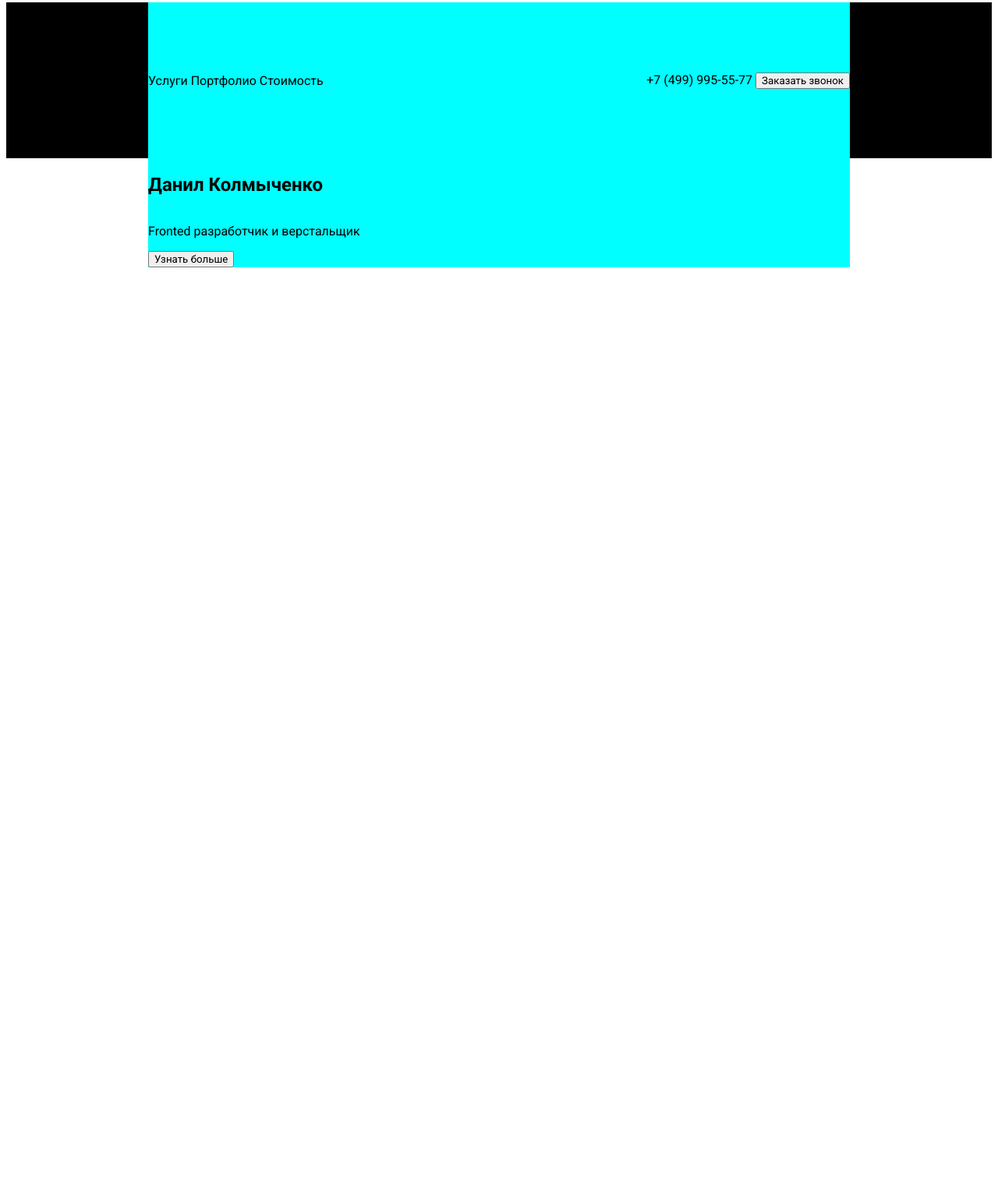
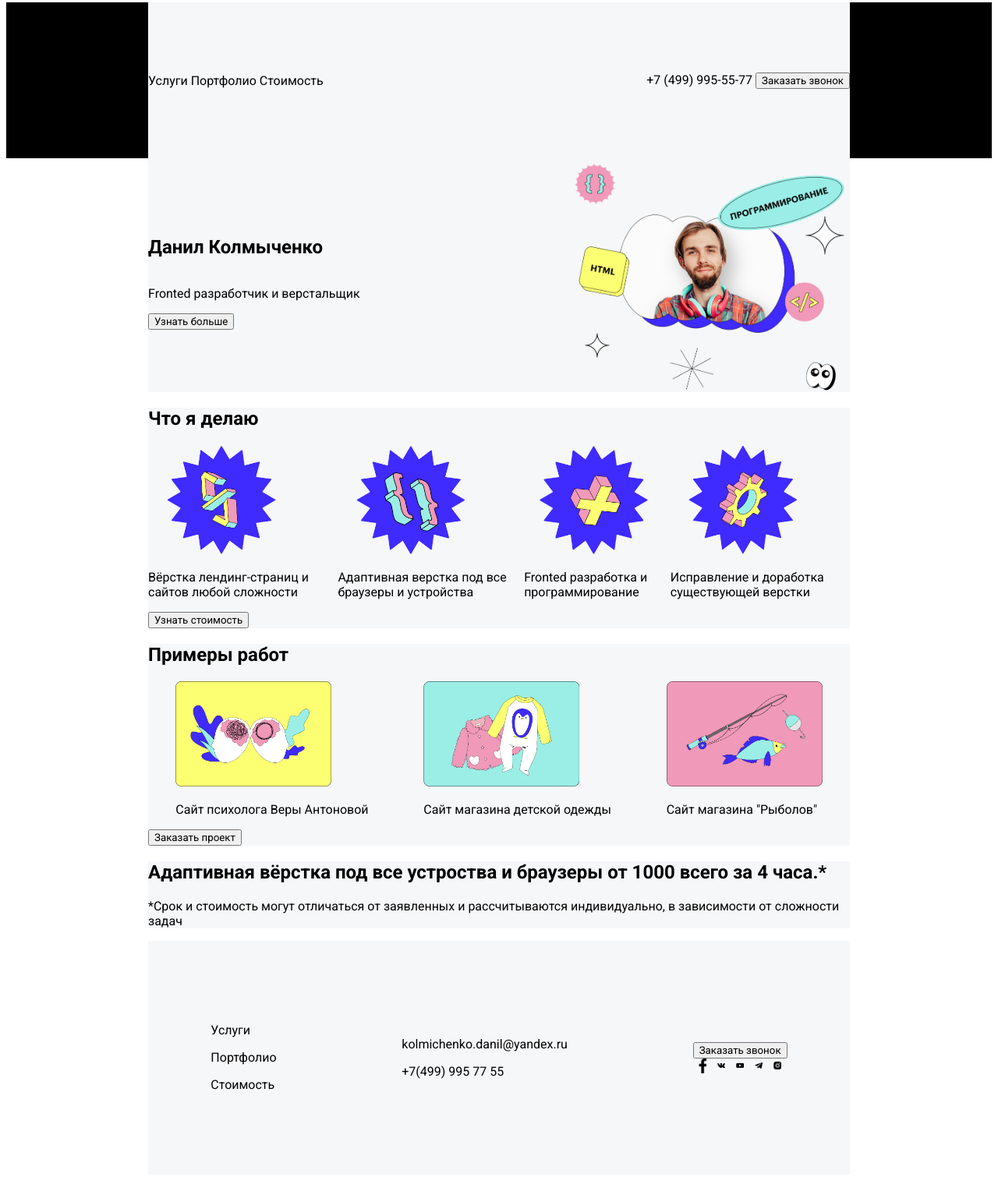
Before and after one commit to DanilK841/test_git, a plain HTML site: page index.html in a window 1280 px wide. Shown: the part 5-1515 px from the top of the page at 78% size. Before the commit the page ends 800 px from the top, so only its background shows below. Drawn offline with Linux system fonts and the light colour scheme.

Commit message:
update site

```diff
--- a/index.html
+++ b/index.html
@@ -26,8 +26,8 @@
 
         </header>
 
-        <section>
-            <div class="base-fixed rowalign">
+        <section class="first-block">
+            <div class="base-fixed rowalign img-main">
                 <h1> Данил Колмыченко </h1>
                 <p> Fronted разработчик и верстальщик </p>
                 <button>Узнать больше </button>
@@ -35,8 +35,84 @@
 
         </section>
 
+        <section class="base-fixed">
+            <h2> Что я делаю </h2>
+            <div class="image-grid">
+                <div>
+                    <img src="image/icons/1.png" class="img-work">
+                    <p>Вёрстка лендинг-страниц и сайтов любой сложности</p>
+                </div>
+                <div>
+                    <img src="image/icons/2.png" class="img-work">
+                    <p>Адаптивная верстка под все браузеры и устройства</p>
+                </div>
+                <div>
+                    <img src="image/icons/3.png" class="img-work">
+                    <p>Fronted разработка и программирование</p>
+                </div>
+                <div>
+                    <img src="image/icons/4.png" class="img-work">
+                    <p>Исправление и доработка существующей верстки</p>
+                </div>
+            </div>
+            <button> Узнать стоимость </button>
+        </section>
+
+        <section class="base-fixed">
+            <h2>
+                Примеры работ
+            </h2>
+            <div class="image-grid">
+                <div>
+                    <img src="image/example/e1.png" class="img-example">
+                    <p>Сайт психолога Веры Антоновой</p>
+                </div>
+                <div>
+                    <img src="image/example/e2.png" class="img-example">
+                    <p>Сайт магазина детской одежды</p>
+                </div>
+                <div>
+                    <img src="image/example/e3.png" class="img-example">
+                    <p>Сайт магазина "Рыболов"</p>
+                </div>
+            </div>
+            <button> Заказать проект </button>
+        </section>
+
+        <section class="base-fixed">
+            <h2>
+                Адаптивная вёрстка под все устроства и браузеры от 1000 всего за 4 часа.*
+            </h2>
+            <p>*Срок и стоимость могут отличаться от заявленных и рассчитываются индивидуально, в зависимости от сложности задач</p>
+        </section>
+
         <footer>
+            <div class="base-fixed image-grid">
+                <div>
+                    <p><a href=""> Услуги </a></p>
+                    <p><a href=""> Портфолио</a></p>
+                    <p><a href=""> Стоимость</a></p>
+                </div>
 
+                <div>
+                    <p>
+                        kolmichenko.danil@yandex.ru
+                    </p>
+                    <p>
+                        +7(499) 995 77 55
+                    </p>
+                </div>
+                <div>
+                    <button>Заказать звонок</button>
+                    <div class="image-grid">
+                        <img src="image/fb.png" class="img-icons">
+                        <img src="image/vk.png" class="img-icons">
+                        <img src="image/you.png" class="img-icons">
+                        <img src="image/telegram.png" class="img-icons">
+                        <img src="image/inst.png" class="img-icons">
+                    </div>
+                </div>
+            </div>
         </footer>
     </body>
 </html>
--- a/main.css
+++ b/main.css
@@ -10,12 +10,19 @@ header > div{
     justify-content: space-between;
     align-items: center;
 }
+
+footer{
+    height: 300px;
+}
 .base-fixed {
     max-width: 900px;
-    background-color: aqua;
+    background-color:#f6f7f9;
     height: 100%;
     margin-left: auto;
     margin-right: auto;
+}
+.first-block {
+    height: 300px;
 }
 .rowalign {
     display: flex;
@@ -23,7 +30,31 @@ header > div{
     justify-content: center;
     align-items:flex-start;
 }
+.image-grid{
+    display:flex;
+    flex-direction: row;
+    justify-content: space-around;
+    align-items: center;
+}
 a {
     text-decoration: none;
     color: black;
 }
+.img-main{
+    background-image: url("image/man/man.png");
+    size: 100px;
+    background-size: 40%;
+    background-position-x: right;
+    background-repeat: no-repeat;
+}
+.img-work{
+    width: 140px;
+    padding-left: 10%;
+}
+.img-example{
+    width: 200px;
+}
+
+.img-icons{
+    width: 10px;
+}
```
Also changed, not shown: image/example/e1.png (added), image/example/e2.png (added), image/example/e3.png (added), image/fb.png (added), image/icons/1.png (added), image/icons/2.png (added), image/icons/3.png (added), image/icons/4.png (added), image/inst.png (added), image/man/man.png (added), image/telegram.png (added), image/vk.png (added), image/you.png (added).
